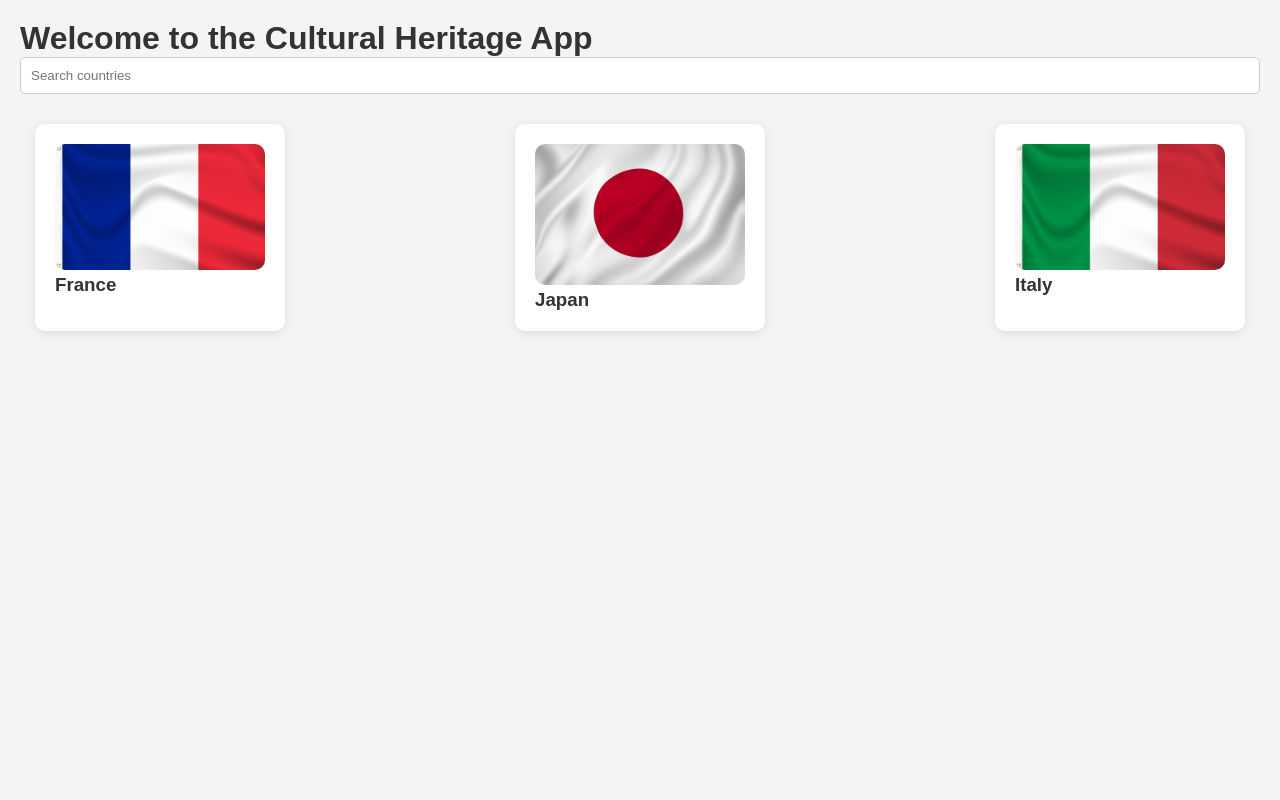
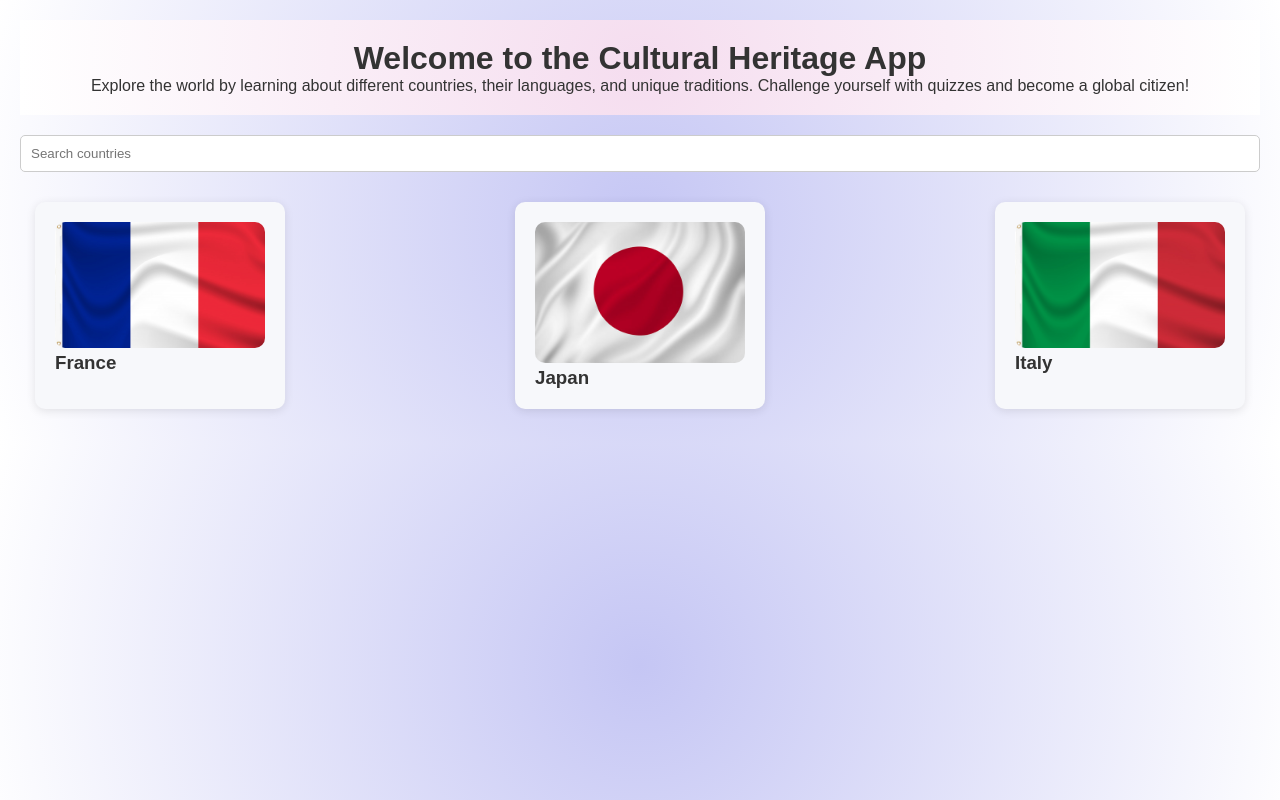
Before and after one commit to Vika-Myronova/reactLabs, a Next.js app: page / in a window 1280 px wide. Built offline with nearby package versions, Linux system fonts and the light colour scheme.

Commit message:
add AboutSection component

```diff
--- a/src/app/globals.css
+++ b/src/app/globals.css
@@ -6,9 +6,21 @@
 
 body {
   font-family: "Arial", sans-serif;
-  background-color: #f4f4f4;
+  background: radial-gradient(
+    circle,
+    rgba(197, 198, 244, 1) 0%,
+    rgba(255, 255, 255, 1) 100%
+  );
   color: #333;
   padding: 20px;
+}
+
+.greeting {
+  background: radial-gradient(
+    circle,
+    rgba(245, 221, 239, 1) 0%,
+    rgba(255, 255, 255, 1) 100%
+  );
 }
 
 h1,
@@ -59,7 +71,7 @@ li {
   width: 250px;
   margin: 15px;
   padding: 20px;
-  background-color: white;
+  background-color: #f7f8fb;
   box-shadow: 0 2px 10px rgba(0, 0, 0, 0.1);
   border-radius: 10px;
   transition: transform 0.3s ease;
--- /dev/null
+++ b/src/components/AboutSection.jsx
@@ -0,0 +1,24 @@
+import React from "react";
+
+const AboutSection = () => {
+  return (
+    <div
+      className="greeting"
+      style={{
+        padding: "20px",
+        textAlign: "center",
+        //backgroundColor: "#F0F8FF",
+        marginBottom: "20px",
+      }}
+    >
+      <h1>Welcome to the Cultural Heritage App</h1>
+      <p>
+        Explore the world by learning about different countries, their
+        languages, and unique traditions. Challenge yourself with quizzes and
+        become a global citizen!
+      </p>
+    </div>
+  );
+};
+
+export default AboutSection;
--- a/src/components/Quiz.jsx
+++ b/src/components/Quiz.jsx
@@ -20,7 +20,6 @@ const Quiz = ({ questions }) => {
 
   return (
     <div style={{ margin: "20px 0" }}>
-      <h2>Quiz</h2>
       {currentQuestion ? (
         <div>
           <p>
--- a/src/pages/HomePage.jsx
+++ b/src/pages/HomePage.jsx
@@ -1,10 +1,14 @@
 import React from "react";
 import CountryList from "../components/CountryList";
+import AboutSection from "../components/AboutSection";
 
 const HomePage = ({ countries, onSelectCountry }) => {
   return (
     <div>
-      <h1>Welcome to the Cultural Heritage App</h1>
+      {/* <h1>Welcome to the Cultural Heritage App</h1> */}
+      <div>
+        <AboutSection />
+      </div>
       <CountryList countries={countries} onSelectCountry={onSelectCountry} />
     </div>
   );
```
